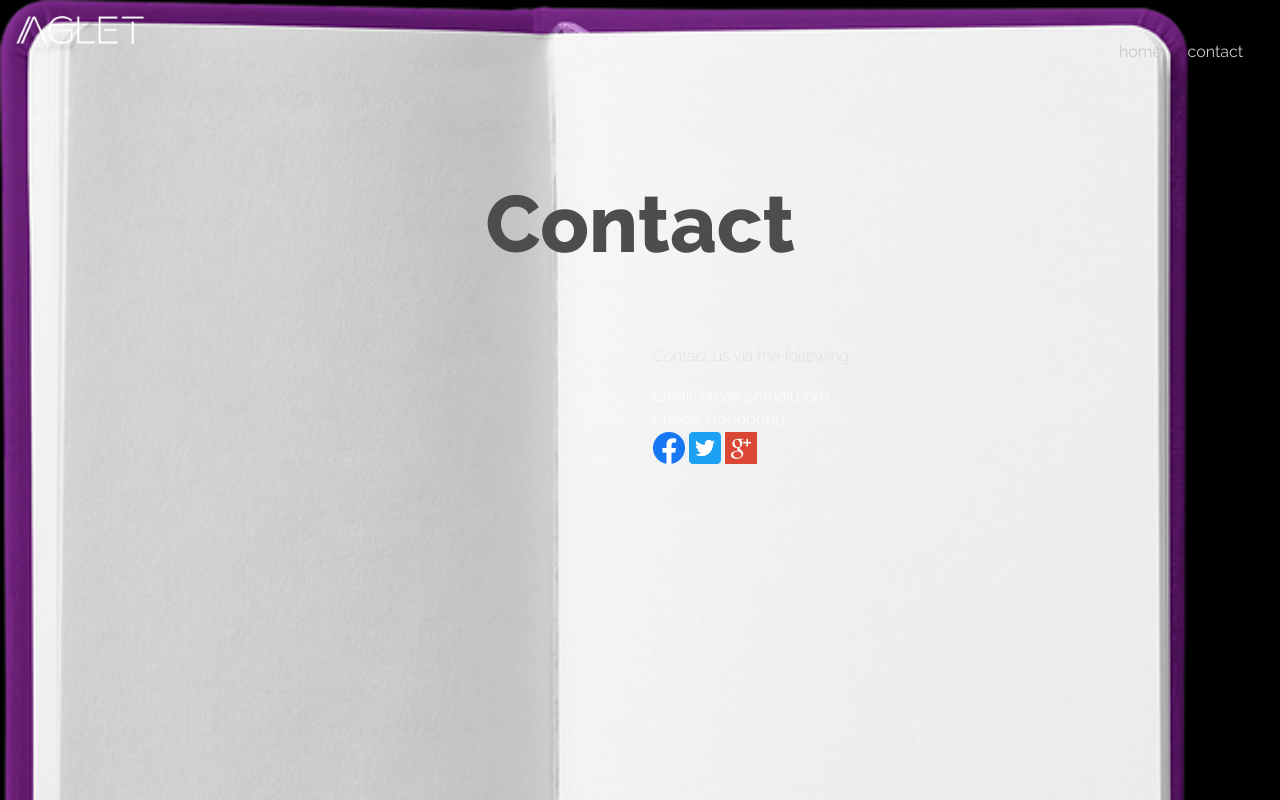
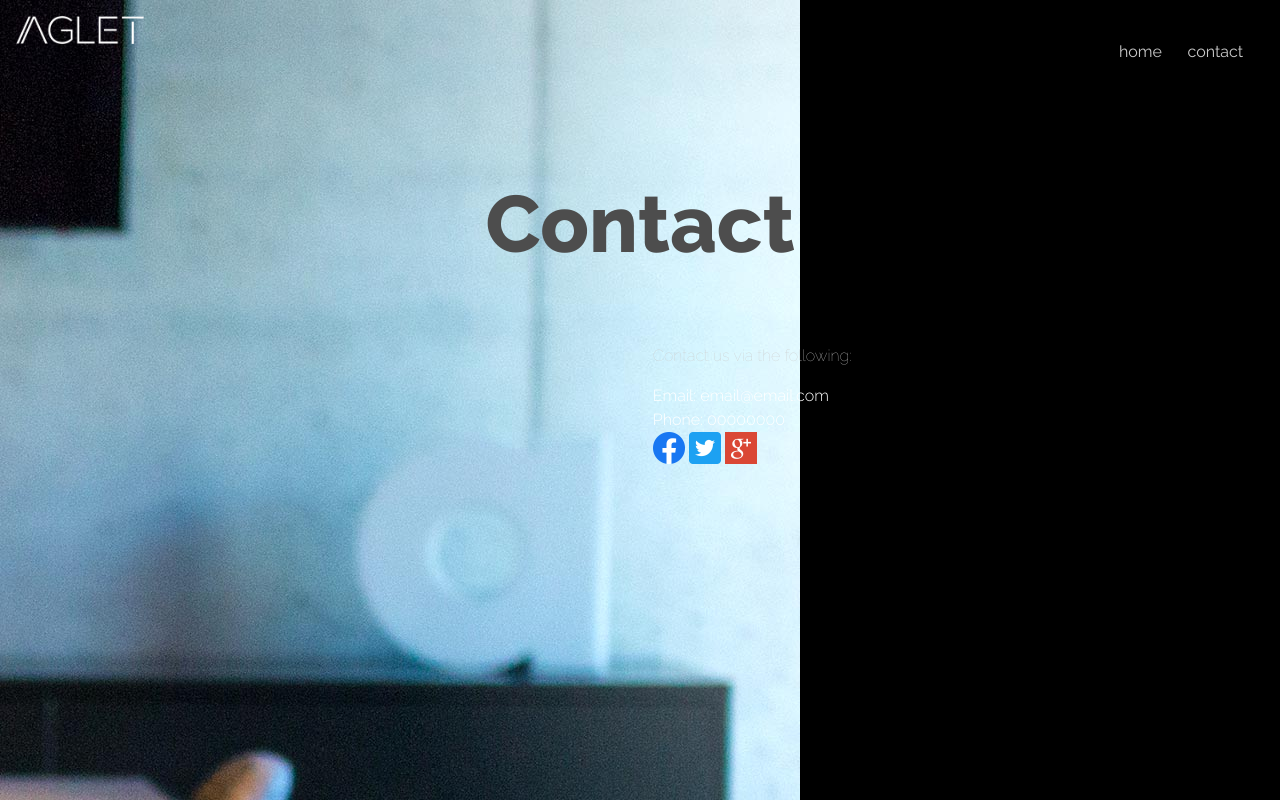
Before and after one commit to moweb1/proj, a PHP site: page /pages/contact.html in a window 1280 px wide. Run offline with PHP 8.4, Linux system fonts and the light colour scheme; style sheets or scripts are compiled from the project's sources.

Commit message:
Update style-main.scss

```diff
--- a/styles/css/style-main.scss
+++ b/styles/css/style-main.scss
@@ -217,9 +217,10 @@ footer {
 }
 
 .contact-page {
-    background-image: url(../../src/img.png);
+    background-image: url(../../src/contact-image.jpg);
     background-repeat: no-repeat;
-    background-size: cover;
+    background-attachment: fixed;
+    background-position: top left;
 }
 
 @media (max-width: 600px) {
```
